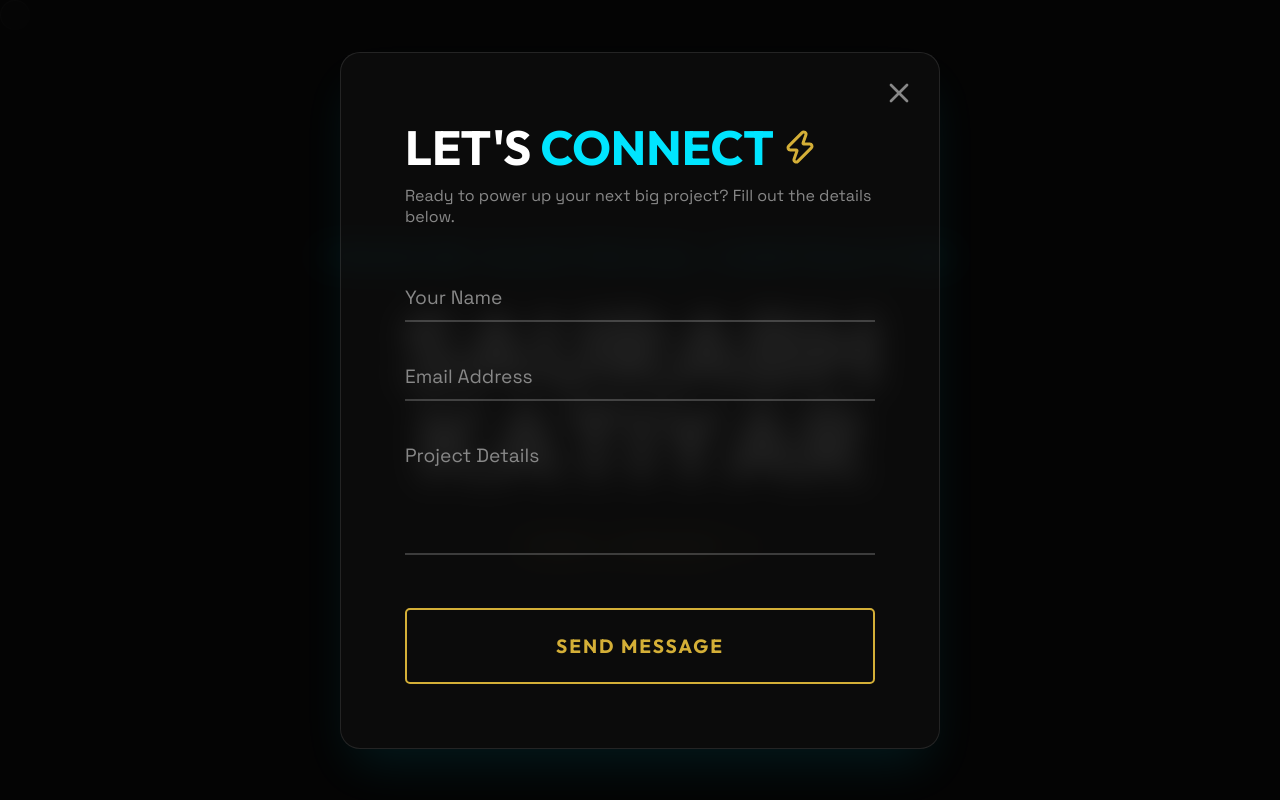
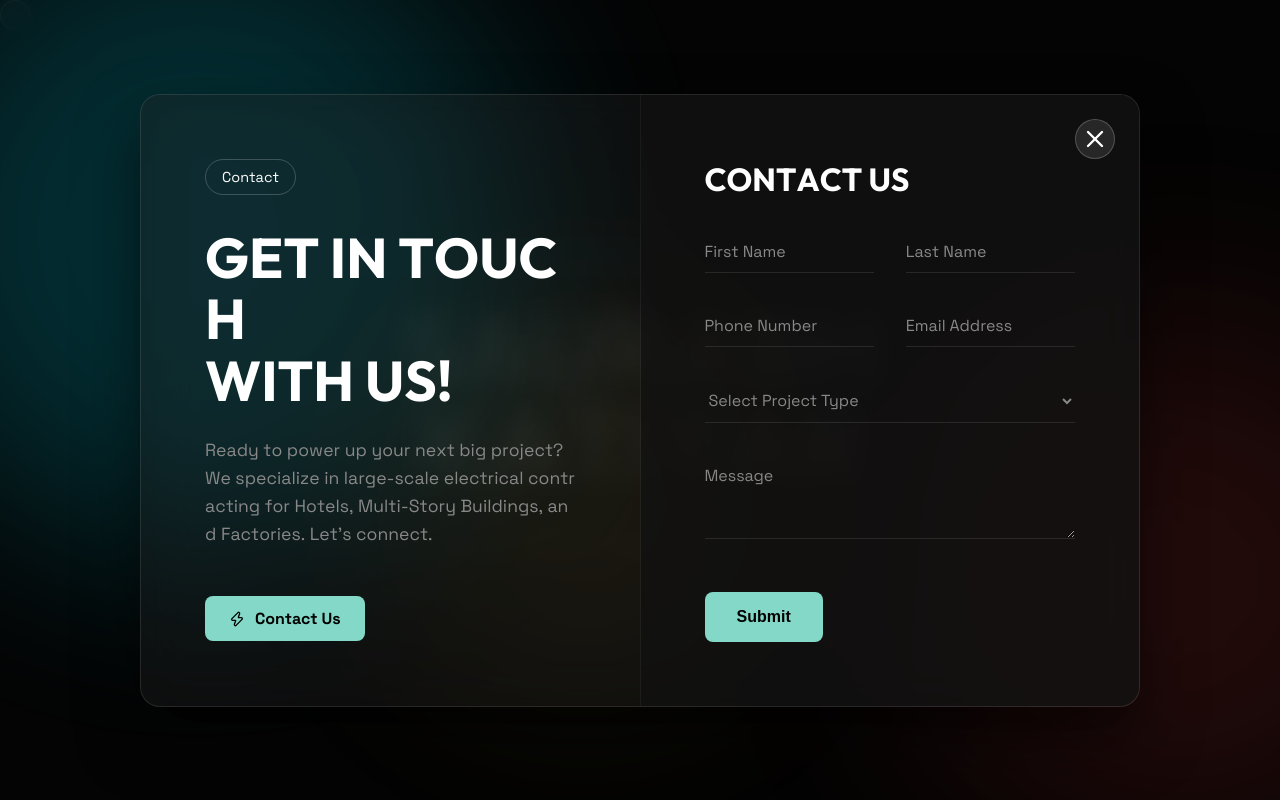
Before and after one commit to aryankatiyar2323/saurabh-portfolio, a React (Vite) app: page / in a window 1280 px wide. Both pictures are taken after a click on the button "START A PROJECT". Shown: the top 800 px of the page. Built offline with nearby package versions, Linux system fonts and the light colour scheme.

Commit message:
Redesign Contact Modal to match client inspiration, add glassmorphism and animated text

```diff
--- a/src/components/ContactModal.jsx
+++ b/src/components/ContactModal.jsx
@@ -1,55 +1,17 @@
 import { useState } from 'react';
 import { motion, AnimatePresence } from 'framer-motion';
 import { X, CheckCircle, Zap } from 'lucide-react';
+import AnimatedText from './AnimatedText';
 
 export default function ContactModal({ isOpen, onClose }) {
-  const [formState, setFormState] = useState('idle'); // idle, submitting, success
+  const [formState, setFormState] = useState('idle');
 
   const handleSubmit = (e) => {
     e.preventDefault();
     setFormState('submitting');
-
-    // Simulate API call for the prototype
     setTimeout(() => {
       setFormState('success');
-    }, 2000);
-  };
-
-  const overlayVariants = {
-    hidden: { opacity: 0 },
-    visible: { opacity: 1, transition: { duration: 0.5 } },
-    exit: { opacity: 0, transition: { duration: 0.5, delay: 0.3 } }
-  };
-
-  const modalVariants = {
-    hidden: { y: '100%', opacity: 0, scale: 0.9 },
-    visible: {
-      y: 0,
-      opacity: 1,
-      scale: 1,
-      transition: { type: 'spring', damping: 25, stiffness: 200, delay: 0.1 }
-    },
-    exit: {
-      y: '100%',
-      opacity: 0,
-      transition: { duration: 0.4 }
-    }
-  };
-
-  const staggerContainer = {
-    hidden: { opacity: 0 },
-    visible: {
-      opacity: 1,
-      transition: {
-        staggerChildren: 0.1,
-        delayChildren: 0.3
-      }
-    }
-  };
-
-  const itemVariants = {
-    hidden: { opacity: 0, y: 20 },
-    visible: { opacity: 1, y: 0, transition: { duration: 0.6 } }
+    }, 2500);
   };
 
   return (
@@ -57,99 +19,123 @@ export default function ContactModal({ isOpen, onClose }) {
       {isOpen && (
         <motion.div
           className="modal-overlay"
-          variants={overlayVariants}
-          initial="hidden"
-          animate="visible"
-          exit="exit"
+          initial={{ opacity: 0 }}
+          animate={{ opacity: 1 }}
+          exit={{ opacity: 0 }}
         >
+          {/* Animated glowing background behind modal */}
+          <div className="modal-glow modal-glow-1"></div>
+          <div className="modal-glow modal-glow-2"></div>
+          <div className="modal-glow modal-glow-3"></div>
+
           <motion.div
-            className="modal-content"
-            variants={modalVariants}
+            className="modal-container"
+            initial={{ y: 50, opacity: 0, scale: 0.95 }}
+            animate={{ y: 0, opacity: 1, scale: 1 }}
+            exit={{ y: 50, opacity: 0, scale: 0.95 }}
+            transition={{ type: 'spring', damping: 25, stiffness: 200 }}
           >
             <button className="modal-close hover-target" onClick={onClose}>
-              <X size={32} />
+              <X size={28} />
             </button>
 
             {formState !== 'success' ? (
-              <motion.div className="modal-form-container" variants={staggerContainer} initial="hidden" animate="visible">
-                <motion.h2 variants={itemVariants} className="modal-title">
-                  Let's <span style={{ color: 'var(--accent-blue)' }}>Connect</span> <Zap size={36} style={{display:'inline', color: 'var(--accent-color)'}}/>
-                </motion.h2>
-                <motion.p variants={itemVariants} className="modal-subtitle">
-                  Ready to power up your next big project? Fill out the details below.
-                </motion.p>
+              <div className="modal-two-pane">
+                {/* Left Pane */}
+                <div className="modal-left">
+                  <div className="badge hover-target"><AnimatedText text="Contact" /></div>
+                  <h2 className="modal-left-title"><AnimatedText text="Get in touch" /><br/><AnimatedText text="with us!" /></h2>
+                  <p className="modal-left-desc">
+                    <AnimatedText text="Ready to power up your next big project? We specialize in large-scale electrical contracting for Hotels, Multi-Story Buildings, and Factories. Let's connect." />
+                  </p>
+                  <div className="contact-badge hover-target">
+                     <Zap size={16} /> Contact Us
+                  </div>
+                </div>
 
-                <form onSubmit={handleSubmit} className="immersive-form">
-                  <motion.div variants={itemVariants} className="input-group">
-                    <input type="text" id="name" required placeholder=" " className="hover-target" />
-                    <label htmlFor="name">Your Name</label>
+                {/* Right Pane */}
+                <div className="modal-right">
+                  <h3><AnimatedText text="Contact Us" /></h3>
+                  <form onSubmit={handleSubmit} className="immersive-form-grid">
+                    <div className="input-group">
+                      <input type="text" id="firstName" required placeholder=" " className="hover-target" />
+                      <label htmlFor="firstName">First Name</label>
                       <div className="input-highlight"></div>
-                  </motion.div>
-
-                  <motion.div variants={itemVariants} className="input-group">
+                    </div>
+                    <div className="input-group">
+                      <input type="text" id="lastName" required placeholder=" " className="hover-target" />
+                      <label htmlFor="lastName">Last Name</label>
+                      <div className="input-highlight"></div>
+                    </div>
+                    <div className="input-group">
+                      <input type="tel" id="phone" required placeholder=" " className="hover-target" />
+                      <label htmlFor="phone">Phone Number</label>
+                      <div className="input-highlight"></div>
+                    </div>
+                    <div className="input-group">
                       <input type="email" id="email" required placeholder=" " className="hover-target" />
                       <label htmlFor="email">Email Address</label>
                       <div className="input-highlight"></div>
-                  </motion.div>
+                    </div>
+                    <div className="input-group full-width">
+                      <select id="projectType" required className="hover-target" defaultValue="">
+                        <option value="" disabled>Select Project Type</option>
+                        <option value="hotel">Hotel Contracts</option>
+                        <option value="multistory">Multi-Story Contracts</option>
+                        <option value="factory">Factory Contracts</option>
+                        <option value="other">Other Commercial Works</option>
+                      </select>
+                      <div className="input-highlight"></div>
+                    </div>
+                    <div className="input-group full-width">
+                      <textarea id="message" required placeholder=" " rows="3" className="hover-target"></textarea>
+                      <label htmlFor="message">Message</label>
+                      <div className="input-highlight"></div>
+                    </div>
 
-                  <motion.div variants={itemVariants} className="input-group">
-                    <textarea id="message" required placeholder=" " rows="4" className="hover-target"></textarea>
-                    <label htmlFor="message">Project Details</label>
-                    <div className="input-highlight"></div>
-                  </motion.div>
-
-                  <motion.button
-                    variants={itemVariants}
+                    <button
                       type="submit"
                       className={`submit-btn hover-target ${formState === 'submitting' ? 'submitting' : ''}`}
                       disabled={formState === 'submitting'}
                     >
                       {formState === 'submitting' ? (
-                      <span className="btn-text">Establishing Connection...</span>
+                         <span className="btn-text" style={{display: 'flex', alignItems: 'center', gap: '8px'}}>Transmitting... <Zap size={16} className="spin-fast" /></span>
                       ) : (
-                      <span className="btn-text">Send Message</span>
+                         <span className="btn-text">Submit</span>
                       )}
-                    <div className="btn-glitch"></div>
-                  </motion.button>
+                    </button>
                   </form>
-              </motion.div>
+                </div>
+              </div>
             ) : (
               <motion.div
                 className="modal-success"
-                initial={{ opacity: 0, scale: 0.8 }}
+                initial={{ opacity: 0, scale: 0.9 }}
                 animate={{ opacity: 1, scale: 1 }}
-                transition={{ type: 'spring', damping: 20 }}
               >
                  <motion.div
                     initial={{ scale: 0 }}
                     animate={{ scale: 1, rotate: [0, 15, -10, 0] }}
                     transition={{ delay: 0.2, type: 'spring', damping: 10 }}
                   >
-                  <CheckCircle size={80} color="#00e5ff" />
+                    <CheckCircle size={80} color="var(--accent-teal)" />
                   </motion.div>
                   <motion.h2
                     initial={{ opacity: 0, y: 20 }}
                     animate={{ opacity: 1, y: 0 }}
                     transition={{ delay: 0.4 }}
+                    style={{ marginTop: '2rem', color: 'var(--accent-teal)' }}
                   >
-                  Circuit Complete!
+                    <AnimatedText text="Circuit Complete!" />
                   </motion.h2>
                   <motion.p
                     initial={{ opacity: 0, y: 20 }}
                     animate={{ opacity: 1, y: 0 }}
                     transition={{ delay: 0.5 }}
+                    style={{ color: '#aaa', maxWidth: '400px', margin: '1rem auto' }}
                   >
-                  Your message has been securely transmitted. We will review the blueprints and get back to you shortly to power your project.
+                    Your requirements have been successfully transmitted. We will analyze the scope and contact you shortly.
                   </motion.p>
-                <motion.button
-                  className="close-success-btn hover-target"
-                  onClick={onClose}
-                  initial={{ opacity: 0 }}
-                  animate={{ opacity: 1 }}
-                  transition={{ delay: 0.8 }}
-                >
-                  Close Window
-                </motion.button>
               </motion.div>
             )}
           </motion.div>
--- a/src/index.css
+++ b/src/index.css
@@ -4,8 +4,9 @@
   --bg-color: #050505;
   --text-primary: #ffffff;
   --text-secondary: #888888;
-  --accent-color: #d4af37; /* Gold accent for the builder/premium feel */
-  --accent-blue: #00e5ff; /* Electrical vibe */
+  --accent-color: #d4af37;
+  --accent-blue: #00e5ff;
+  --accent-teal: #83d8c7;
 }
 
 * {
@@ -331,107 +332,211 @@ h1, h2, h3, h4, h5, h6 {
   }
 }
 
-/* Modal & Form Styles */
+/* Update Modal Styles */
 .modal-overlay {
   position: fixed;
   top: 0;
   left: 0;
   width: 100vw;
   height: 100vh;
-  background: rgba(5, 5, 5, 0.9);
+  background: rgba(5, 5, 5, 0.7);
   backdrop-filter: blur(15px);
+  -webkit-backdrop-filter: blur(15px);
   z-index: 10000;
   display: flex;
   align-items: center;
   justify-content: center;
   padding: 2rem;
+  overflow: hidden;
 }
 
-.modal-content {
-  background: rgba(255, 255, 255, 0.03);
+/* Background glows for immersion */
+.modal-glow {
+  position: absolute;
+  border-radius: 50%;
+  filter: blur(100px);
+  z-index: -1;
+  opacity: 0.6;
+}
+.modal-glow-1 {
+  top: -10%; left: -10%;
+  width: 50vw; height: 50vw;
+  background: rgba(0, 229, 255, 0.3);
+  animation: float 10s infinite ease-in-out alternate;
+}
+.modal-glow-2 {
+  bottom: -10%; right: -10%;
+  width: 40vw; height: 40vw;
+  background: rgba(255, 60, 60, 0.2);
+  animation: float 12s infinite ease-in-out alternate-reverse;
+}
+.modal-glow-3 {
+  top: 40%; left: 30%;
+  width: 30vw; height: 30vw;
+  background: rgba(212, 175, 55, 0.15);
+  animation: float 8s infinite ease-in-out alternate;
+}
+@keyframes float {
+  0% { transform: translate(0, 0) scale(1); }
+  100% { transform: translate(30px, -50px) scale(1.1); }
+}
+
+.modal-container {
+  background: rgba(30, 30, 30, 0.4);
+  backdrop-filter: blur(25px);
+  -webkit-backdrop-filter: blur(25px);
   border: 1px solid rgba(255, 255, 255, 0.1);
   border-radius: 20px;
   width: 100%;
-  max-width: 600px;
-  padding: 4rem;
+  max-width: 1000px;
   position: relative;
-  box-shadow: 0 25px 50px -12px rgba(0, 229, 255, 0.1);
-  overflow: hidden;
+  box-shadow: 0 30px 60px rgba(0, 0, 0, 0.5);
 }
 
 .modal-close {
   position: absolute;
   top: 1.5rem;
   right: 1.5rem;
-  background: transparent;
-  border: none;
-  color: var(--text-secondary);
-  transition: color 0.3s ease, transform 0.3s ease;
-  z-index: 2;
+  background: rgba(255, 255, 255, 0.1);
+  border: 1px solid rgba(255, 255, 255, 0.2);
+  border-radius: 50%;
+  width: 40px; height: 40px;
+  display: flex; align-items: center; justify-content: center;
+  color: var(--text-primary);
+  transition: all 0.3s ease;
+  z-index: 10;
 }
 .modal-close:hover {
-  color: var(--accent-color);
+  background: var(--accent-color);
+  color: var(--bg-color);
   transform: rotate(90deg);
 }
 
-.modal-title {
-  font-size: 3rem;
-  margin-bottom: 0.5rem;
+.modal-two-pane {
+  display: flex;
+  flex-direction: row;
 }
 
-.modal-subtitle {
+.modal-left {
+  flex: 1;
+  padding: 4rem;
+  border-right: 1px solid rgba(255, 255, 255, 0.05);
+  display: flex;
+  flex-direction: column;
+  justify-content: center;
+}
+
+.modal-left .badge {
+  display: inline-block;
+  padding: 8px 16px;
+  border: 1px solid rgba(255, 255, 255, 0.2);
+  border-radius: 20px;
+  font-size: 0.9rem;
+  margin-bottom: 2rem;
+  align-self: flex-start;
+}
+
+.modal-left-title {
+  font-size: 3.5rem;
+  line-height: 1.1;
+  margin-bottom: 1.5rem;
+}
+
+.modal-left-desc {
   color: var(--text-secondary);
+  font-size: 1.1rem;
+  line-height: 1.6;
   margin-bottom: 3rem;
 }
 
-/* Immersive Form */
-.immersive-form {
-  display: flex;
-  flex-direction: column;
+.contact-badge {
+  display: inline-flex;
+  align-items: center;
+  gap: 10px;
+  background: var(--accent-teal);
+  color: #000;
+  padding: 12px 24px;
+  border-radius: 8px;
+  font-weight: 700;
+  font-size: 1rem;
+  align-self: flex-start;
+  transition: transform 0.3s ease;
+}
+.contact-badge:hover {
+  transform: scale(1.05);
+}
+
+.modal-right {
+  flex: 1;
+  padding: 4rem;
+  background: rgba(17, 17, 17, 0.7);
+  border-radius: 0 20px 20px 0;
+}
+.modal-right h3 {
+  font-size: 2rem;
+  margin-bottom: 2rem;
+}
+
+.immersive-form-grid {
+  display: grid;
+  grid-template-columns: 1fr 1fr;
   gap: 2rem;
 }
 
-.input-group {
+.input-group.full-width {
+  grid-column: 1 / -1;
+}
+
+.immersive-form-grid .input-group {
   position: relative;
 }
 
-.input-group input,
-.input-group textarea {
+.immersive-form-grid input,
+.immersive-form-grid textarea,
+.immersive-form-grid select {
   width: 100%;
   background: transparent;
   border: none;
-  border-bottom: 2px solid rgba(255, 255, 255, 0.2);
+  border-bottom: 1px solid rgba(255, 255, 255, 0.1);
   padding: 10px 0;
   color: var(--text-primary);
-  font-size: 1.2rem;
+  font-size: 1rem;
   font-family: inherit;
-  resize: none;
   transition: border-color 0.3s ease;
 }
 
-.input-group input:focus,
-.input-group textarea:focus {
-  outline: none;
-  border-bottom-color: var(--accent-blue);
+.immersive-form-grid select {
+  color: var(--text-secondary);
+}
+.immersive-form-grid select option {
+  background: #111;
+  color: #fff;
 }
 
-.input-group label {
+.immersive-form-grid input:focus,
+.immersive-form-grid textarea:focus,
+.immersive-form-grid select:focus {
+  outline: none;
+  border-bottom-color: var(--accent-teal);
+}
+
+.immersive-form-grid label {
   position: absolute;
   top: 10px;
   left: 0;
   color: var(--text-secondary);
-  font-size: 1.2rem;
+  font-size: 1rem;
   pointer-events: none;
   transition: all 0.3s ease;
 }
 
-.input-group input:focus ~ label,
-.input-group textarea:focus ~ label,
-.input-group input:not(:placeholder-shown) ~ label,
-.input-group textarea:not(:placeholder-shown) ~ label {
+.immersive-form-grid input:focus ~ label,
+.immersive-form-grid textarea:focus ~ label,
+.immersive-form-grid input:not(:placeholder-shown) ~ label,
+.immersive-form-grid textarea:not(:placeholder-shown) ~ label {
   top: -20px;
-  font-size: 0.9rem;
-  color: var(--accent-blue);
+  font-size: 0.8rem;
+  color: var(--accent-teal);
 }
 
 .input-highlight {
@@ -440,89 +545,81 @@ h1, h2, h3, h4, h5, h6 {
   left: 0;
   height: 2px;
   width: 0;
-  background: var(--accent-blue);
+  background: var(--accent-teal);
   transition: width 0.4s ease;
-  box-shadow: 0 0 10px var(--accent-blue);
+  box-shadow: 0 0 10px var(--accent-teal);
 }
 
-.input-group input:focus ~ .input-highlight,
-.input-group textarea:focus ~ .input-highlight {
+.immersive-form-grid input:focus ~ .input-highlight,
+.immersive-form-grid textarea:focus ~ .input-highlight,
+.immersive-form-grid select:focus ~ .input-highlight {
   width: 100%;
 }
 
-/* Submit Button */
 .submit-btn {
-  background: transparent;
-  border: 2px solid var(--accent-color);
-  color: var(--accent-color);
-  padding: 1.5rem;
-  font-size: 1.2rem;
-  font-family: 'Outfit', sans-serif;
-  text-transform: uppercase;
-  letter-spacing: 0.1em;
+  grid-column: 1 / -1;
+  background: var(--accent-teal);
+  color: #000;
+  border: none;
+  padding: 1rem 2rem;
+  border-radius: 8px;
+  font-size: 1rem;
   font-weight: 700;
   margin-top: 1rem;
-  position: relative;
-  overflow: hidden;
+  justify-self: start;
   transition: all 0.3s ease;
-  border-radius: 5px;
+  display: flex;
+  align-items: center;
+  gap: 10px;
+}
+.submit-btn:hover {
+  background: #fff;
+  box-shadow: 0 0 20px rgba(255, 255, 255, 0.3);
+  transform: translateY(-2px);
+}
+.submit-btn.submitting {
+  opacity: 0.8;
+  pointer-events: none;
+  animation: pulse-submit 1s infinite alternate;
 }
 
-.submit-btn:hover {
-  background: var(--accent-color);
-  color: var(--bg-color);
-  box-shadow: 0 0 20px rgba(212, 175, 55, 0.4);
+@keyframes pulse-submit {
+  0% { transform: scale(1); box-shadow: 0 0 10px var(--accent-teal); }
+  100% { transform: scale(1.05); box-shadow: 0 0 30px var(--accent-teal); }
+}
+.spin-fast {
+  animation: spin 0.5s linear infinite;
+}
+@keyframes spin {
+  from { transform: rotate(0deg); }
+  to { transform: rotate(360deg); }
 }
 
-.submit-btn.submitting {
-  border-color: var(--accent-blue);
-  color: var(--accent-blue);
-  pointer-events: none;
-  animation: pulse 1s infinite alternate;
-}
-
-@keyframes pulse {
-  0% { box-shadow: 0 0 5px var(--accent-blue); }
-  100% { box-shadow: 0 0 20px var(--accent-blue); }
-}
-
-/* Success State */
 .modal-success {
   display: flex;
   flex-direction: column;
   align-items: center;
   justify-content: center;
   text-align: center;
-  padding: 2rem 0;
+  padding: 6rem 2rem;
 }
 
-.modal-success h2 {
-  font-size: 2.5rem;
-  color: var(--accent-blue);
-  margin-top: 1.5rem;
-  margin-bottom: 1rem;
-}
-
-.modal-success p {
-  color: var(--text-secondary);
-  font-size: 1.2rem;
-  margin-bottom: 2rem;
-}
-
-.close-success-btn {
-  background: transparent;
-  border: 1px solid rgba(255,255,255,0.2);
-  color: var(--text-primary);
-  padding: 10px 20px;
-  border-radius: 5px;
-  transition: all 0.3s ease;
-}
-.close-success-btn:hover {
-  background: rgba(255,255,255,0.1);
-}
-
-@media (max-width: 768px) {
-  .modal-content {
+@media (max-width: 900px) {
+  .modal-two-pane {
+    flex-direction: column;
+  }
+  .modal-right {
+    border-radius: 0 0 20px 20px;
+  }
+  .modal-left {
+    border-right: none;
     padding: 2rem;
   }
+  .modal-right {
+    padding: 2rem;
+  }
+  .modal-container {
+    height: 90vh;
+    overflow-y: auto;
+  }
 }
```
Lines whose indentation alone changed are shown as unchanged.
